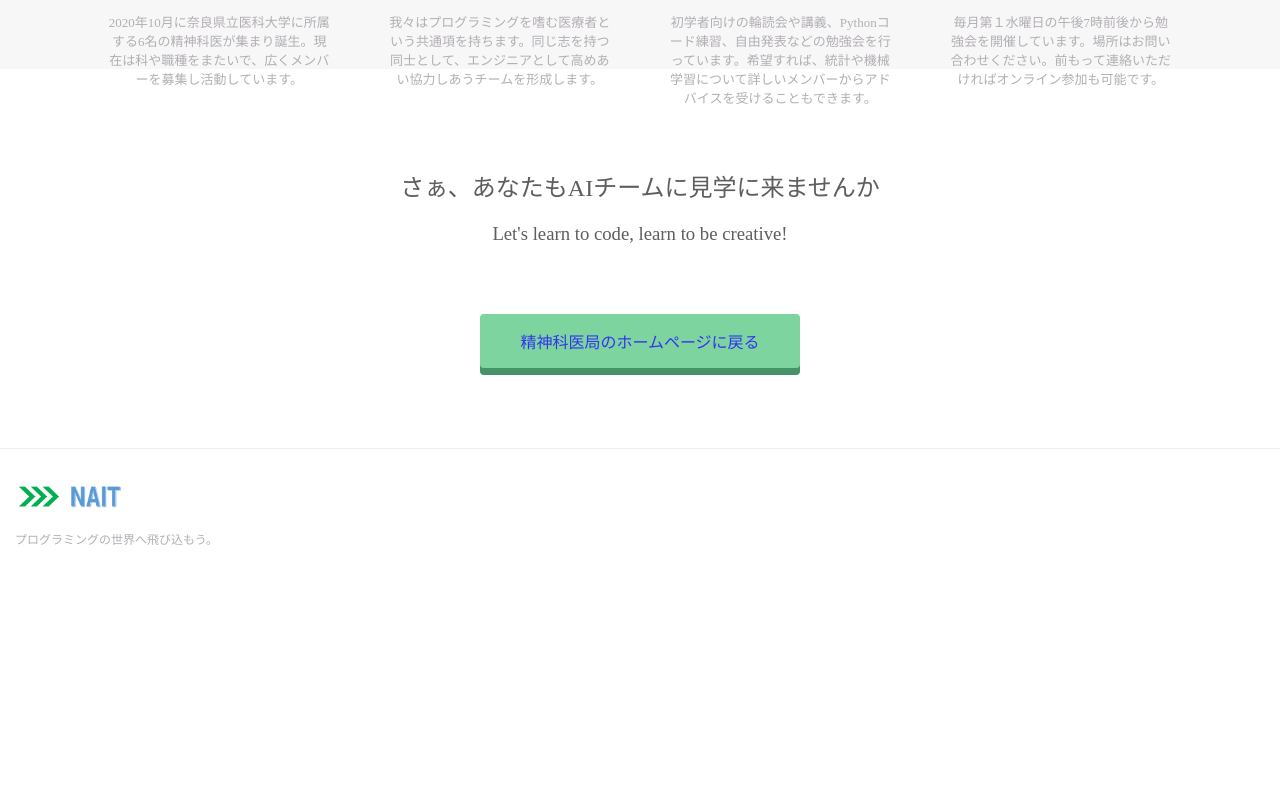
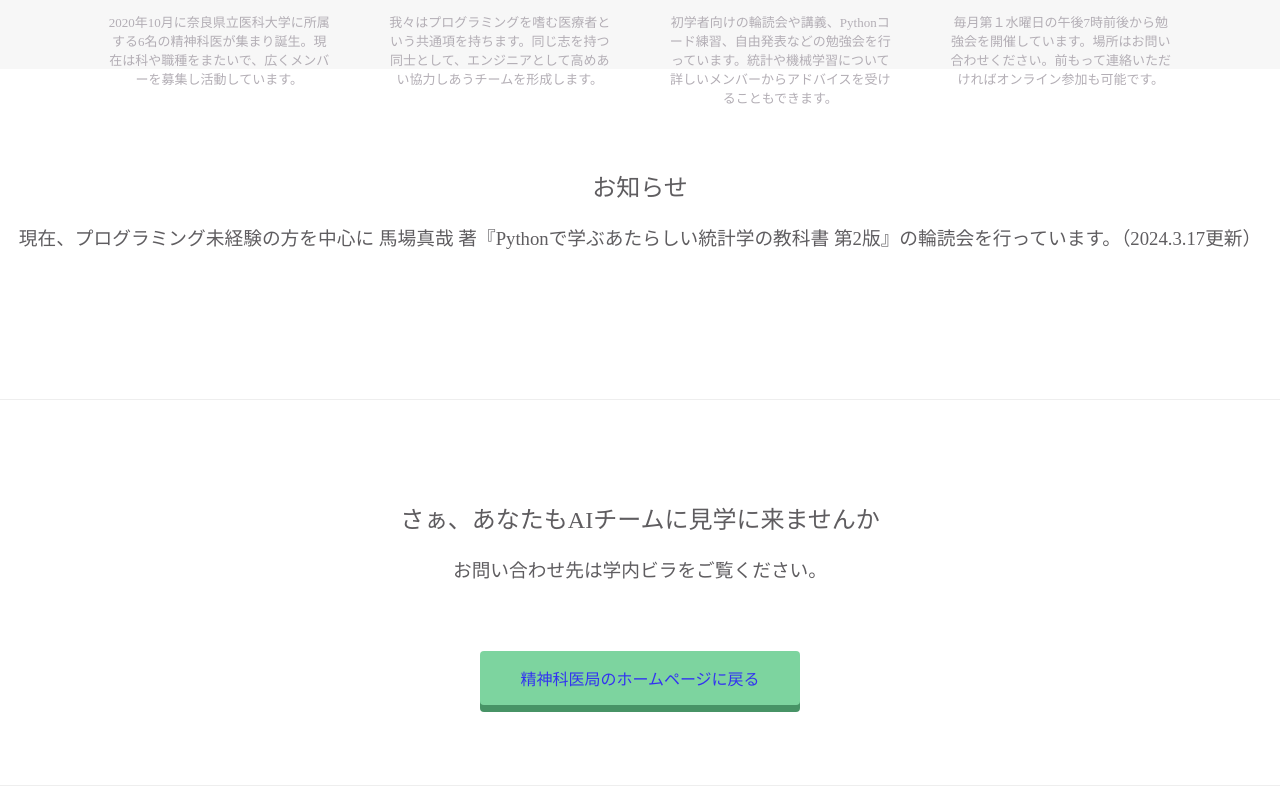
Before and after one commit to Naraidai-AI-team/homepage, a plain HTML site: page index.html in a window 1280 px wide. Shown: the part 843-1632 px from the top of the page. Before the commit the page ends 1423 px from the top, so only its background shows below. Drawn offline with Linux system fonts and the light colour scheme.

Commit message:
Update index.html

```diff
--- a/index.html
+++ b/index.html
@@ -53,7 +53,7 @@
             <img src="https://prog-8.com/images/html/advanced/ruby.png">
             <p>活動内容</p>
           </div>
-          <p class="text-contents">初学者向けの輪読会や講義、Pythonコード練習、自由発表などの勉強会を行っています。希望すれば、統計や機械学習について詳しいメンバーからアドバイスを受けることもできます。</p>
+          <p class="text-contents">初学者向けの輪読会や講義、Pythonコード練習、自由発表などの勉強会を行っています。統計や機械学習について詳しいメンバーからアドバイスを受けることもできます。</p>
         </div>
         <div class="lesson">
           <div class="lesson-icon">
@@ -69,8 +69,16 @@
   <div class="message-wrapper">
     <div class="container">
       <div class="heading">
+        <h2>お知らせ</h2>
+        <h3>現在、プログラミング未経験の方を中心に 馬場真哉 著『Pythonで学ぶあたらしい統計学の教科書 第2版』の輪読会を行っています。（2024.3.17更新）</h3>
+      </div>
+    </div>
+  </div>
+  <div class="message-wrapper">
+    <div class="container">
+      <div class="heading">
         <h2>さぁ、あなたもAIチームに見学に来ませんか</h2>
-        <h3>Let's learn to code, learn to be creative!</h3>
+        <h3>お問い合わせ先は学内ビラをご覧ください。</h3>
       </div>
       <span class="btn message">
         <a href="https://psy.naramed-u.ac.jp/theme.html">精神科医局のホームページに戻る</a>
```
